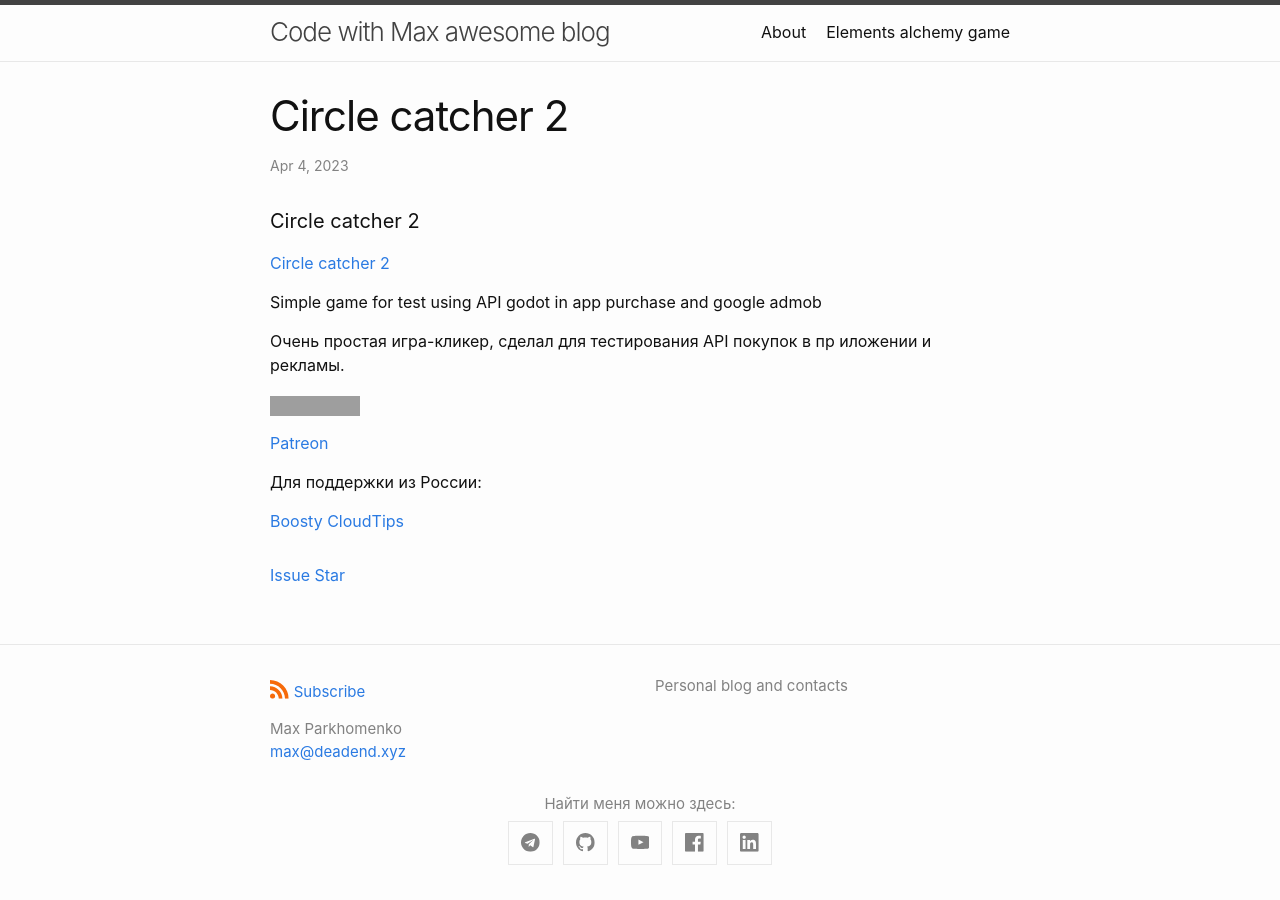
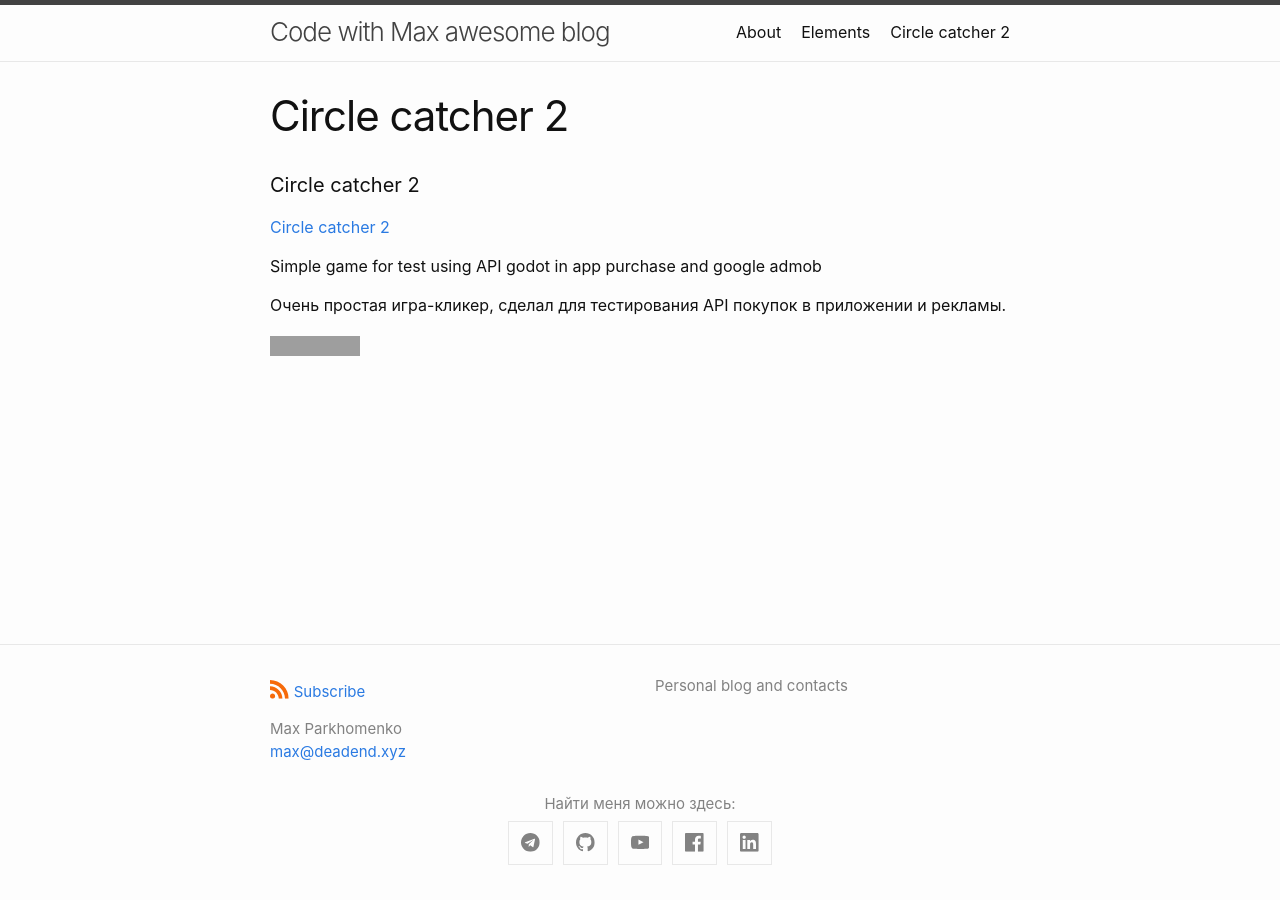
Before and after one commit to code-with-max/code-with-max.github.io, a Jekyll site: the page built from circlecatcher.md, in a window 1280 px wide. Built offline with Jekyll 4.4.1, drawn with Linux system fonts in a browser that asks for light colours; comment, search, counter and statistics services are not loaded; grey boxes are pictures that could not be loaded.

Commit message:
update Circle catcher 2

```diff
--- a/_config.yml
+++ b/_config.yml
@@ -64,6 +64,7 @@ minima:
 header_pages:
  - about.md
  - elements.md
+ - circlecatcher.md
 
 # Build settings
 theme: minima
--- a/_posts/2023-04-04-circlecatcher.md
+++ b/circlecatcher.md
@@ -12,15 +11,7 @@ tag:        [godot, gamedev]
 
 Simple game for test using API godot in app purchase and google admob
 
-Очень простая игра-кликер, сделал для тестирования API покупок в пр иложении и рекламы.
+Очень простая игра-кликер, сделал для тестирования API покупок в приложении и рекламы.
 
 
 <a href='https://play.google.com/store/apps/details?id=org.godotengine.circlecatcher&pcampaignid=pcampaignidMKT-Other-global-all-co-prtnr-py-PartBadge-Mar2515-1'><img alt='Get it on Google Play' src='https://play.google.com/intl/en_us/badges/static/images/badges/en_badge_web_generic.png'/></a>
-
-
-[Patreon](https://patreon.com/codewithmax)
-
-Для поддержки из России:
-
-[Boosty](https://boosty.to/codewithmax)
-[CloudTips](https://pay.cloudtips.ru/p/5acab2cd)
--- a/elements.md
+++ b/elements.md
@@ -1,6 +1,6 @@
 ---
 layout: page
-title: Elements alchemy game
+title: Elements
 permalink: /elements/
 ---
 
```
Also changed, not shown: other parts of circlecatcher.md (+3 -4 lines).
